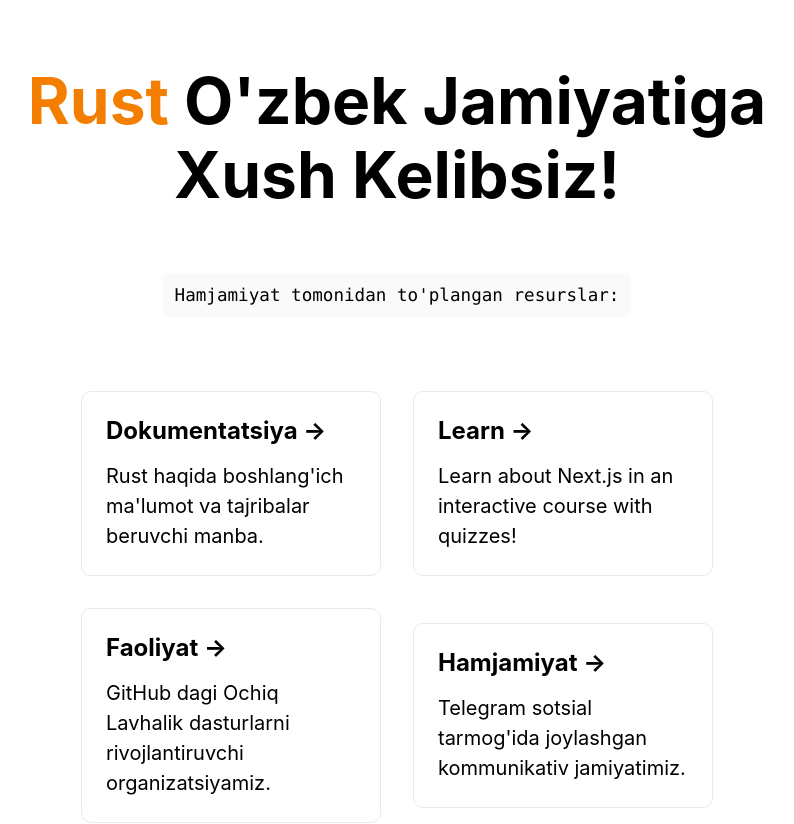
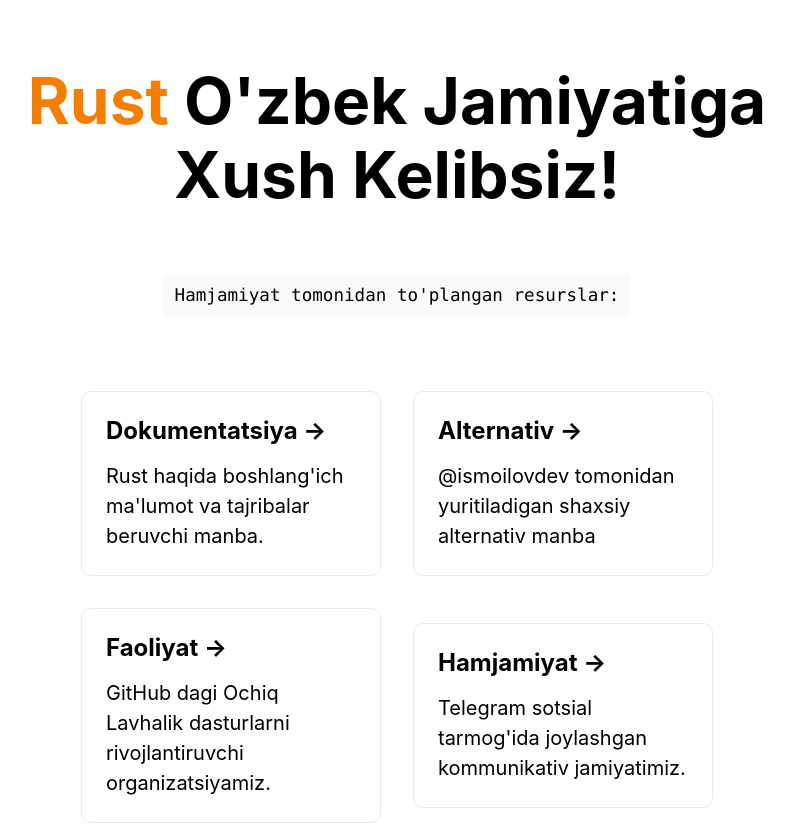
Before and after one commit to rust-lang-uz/website, a Next.js app: page / in a window 1280 px wide. Shown: the top 824 px of the page, without its empty margins (243-1037 px from the left). Built offline with nearby package versions, Linux system fonts and the light colour scheme.

Commit message:
Update index.tsx

```diff
--- a/pages/index.tsx
+++ b/pages/index.tsx
@@ -28,9 +28,9 @@
             <p>Rust haqida boshlang'ich ma'lumot va tajribalar beruvchi manba.</p>
           </a>
 
-          <a href="https://nextjs.org/learn" className={styles.card}>
-            <h2>Learn &rarr;</h2>
-            <p>Learn about Next.js in an interactive course with quizzes!</p>
+          <a href="https://alt.rust-lang.uz" className={styles.card}>
+            <h2>Alternativ &rarr;</h2>
+            <p>@ismoilovdev tomonidan yuritiladigan shaxsiy alternativ manba</p>
           </a>
 
           <a
```
